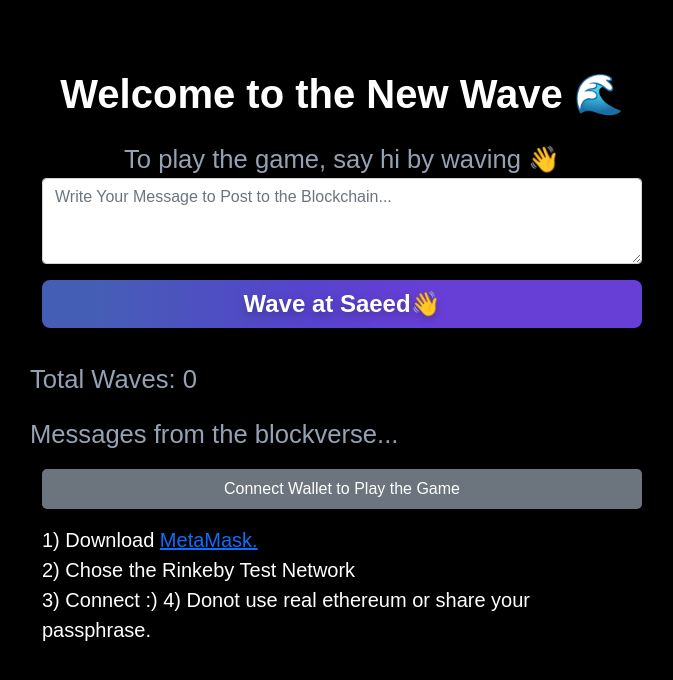
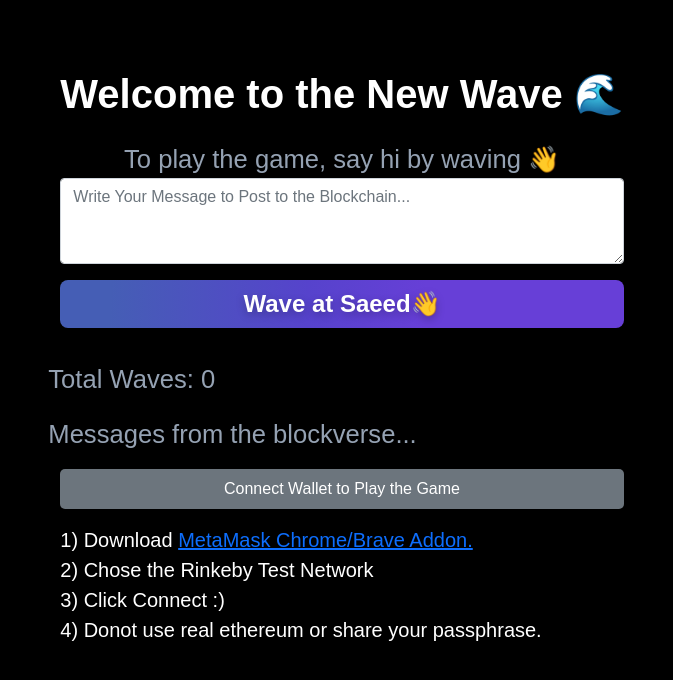
Before and after one commit to saeedjabbar/new-wave-react, a React (Create React App) app: page / in a window 1280 px wide. Shown: the top 680 px of the page, without its empty margins (298-971 px from the left). Built offline with nearby package versions, Linux system fonts and the light colour scheme; the HTML template or start-up script is replaced by a standard one.

Commit message:
wave msgs added

```diff
--- a/src/App.js
+++ b/src/App.js
@@ -242,12 +242,12 @@ const App = () => {
             <p className="mt-3 white fs-5">
               1) Download{" "}
               <a target="_blank" href="https://metamask.io/">
-                MetaMask.
+                MetaMask Chrome/Brave Addon.
               </a>{" "}
               <br />
               2) Chose the Rinkeby Test Network
               <br />
-              3) Connect :)
+              3) Click Connect :) <br/>
               4) Donot use real ethereum or share your passphrase.
             </p>
           </div>
```
